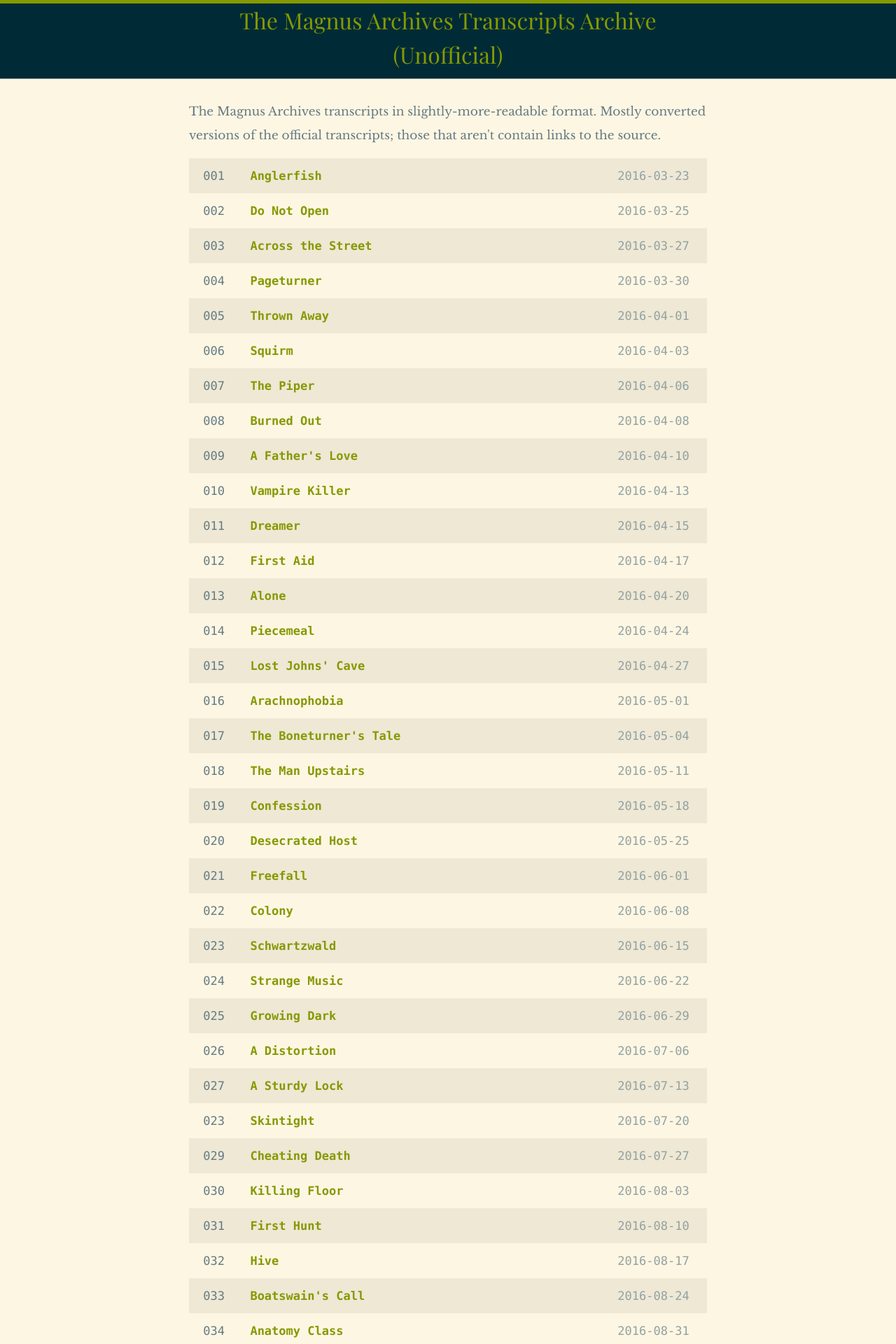
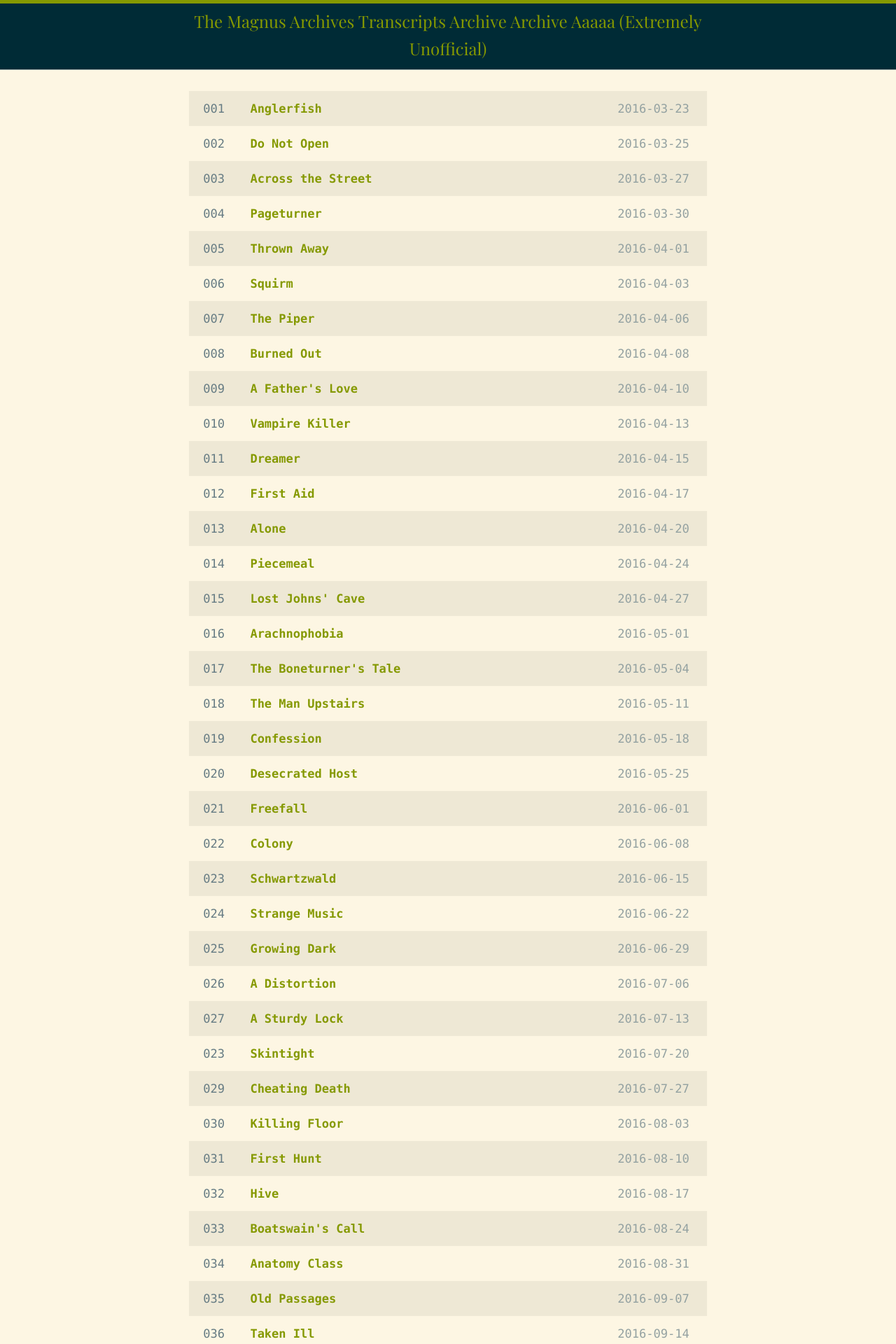
Before and after one commit to Snarp/magnus_archives_transcripts, a Jekyll site: the page built from index.html, in a window 1280 px wide. Shown: the top 1920 px of the page at 70% size. Built offline with Jekyll 4.4.1, drawn with Linux system fonts in a browser that asks for light colours; some web fonts are replaced; some of the changed text lies outside the part shown.

Commit message:
[Savescum auto-commit.]

```diff
--- a/_config.yml
+++ b/_config.yml
@@ -13,10 +13,10 @@
 # you will see them accessed via {{ site.title }}, {{ site.email }}, and so on.
 # You can create any custom variable you would like, and they will be accessible
 # in the templates via {{ site.myvariable }}.
-title: The Magnus Archives Transcripts Archive (Unofficial)
+title: The Magnus Archives Transcripts Archive Archive Aaaaa (Extremely Unofficial)
 email: admin@sarahpin.com
 description: > # this means to ignore newlines until "baseurl:"
-  The Magnus Archives transcripts in slightly-more-readable format. Mostly converted versions of the official transcripts; those that aren't contain links to the source.
+  TMA transcripts in slightly-more-readable format. Mostly converted versions of the official transcripts; the rest have links to the source/transcriber.
 
 permalink: /:categories/:title:output_ext
 
--- a/_sass/_layout.scss
+++ b/_sass/_layout.scss
@@ -3,7 +3,6 @@
  */
 .site-header {
     background: $base03;
-    // background: #faf9f5;
     border-top:    5px solid $title-color;
     border-bottom: 1px solid $grey-color-light;
     min-height:    60px;
@@ -13,15 +12,16 @@
     position: relative;
 
     .wrapper {
-        padding-bottom: 0.5em;
+        padding-top:    0.5rem;
+        padding-bottom: 0.5rem;
     }
 }
 
 .site-title {
     font-family:   "Playfair Display", $font-family-serif;
-    font-size:     32px;
+    font-size:     24px;
+    line-height:   34px;
     font-weight:   300;
-    line-height:   48px;
     margin-bottom: 0;
 
     &,
--- a/index.html
+++ b/index.html
@@ -2,9 +2,9 @@
 layout: default
 ---
 
-<div class="toc-site-description">
+<!-- <div class="toc-site-description">
   <p>{{ site.description }}</p>
-</div>
+</div> -->
 
 <div class="table-of-contents">
 
```
